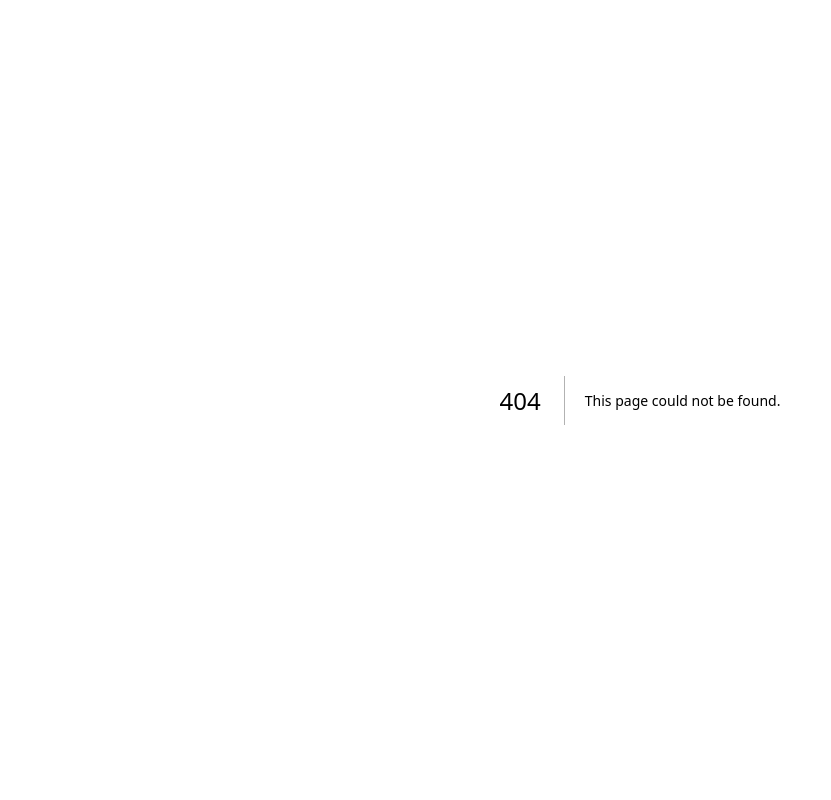
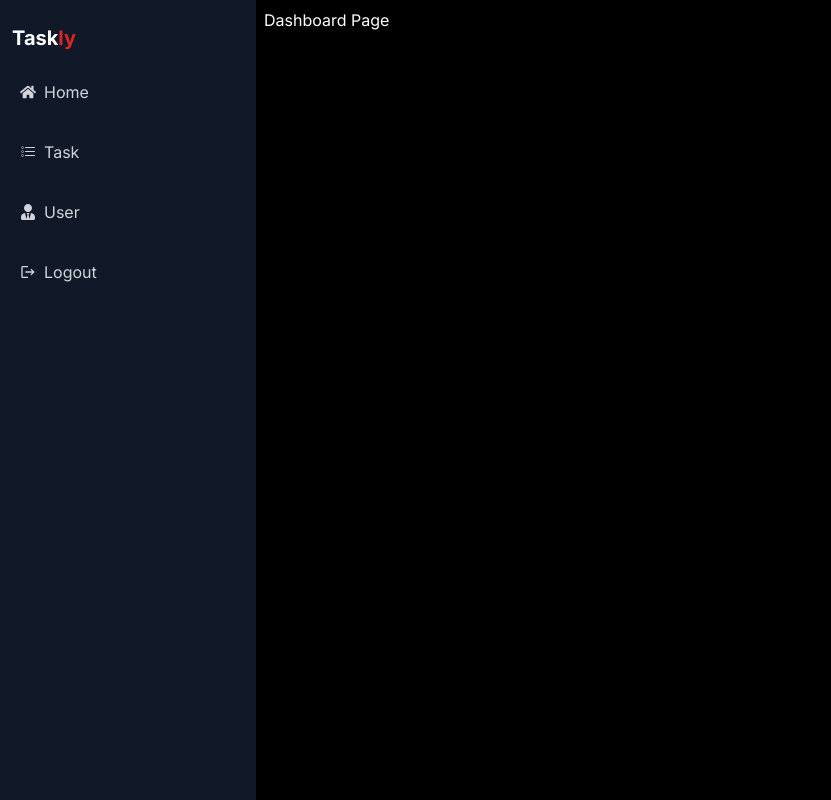
Before and after one commit to riteshk-007/Task-manager, a Next.js app: page /dashboard in a window 1280 px wide. Before the commit this address had no page. Shown: the whole page, without its empty margins (0-831 px from the left). Built offline with nearby package versions, Linux system fonts and the light colour scheme.

Commit message:
style- side navbar

```diff
--- a/app/api/login/route.js
+++ b/app/api/login/route.js
@@ -3,8 +3,10 @@ import { NextResponse } from "next/server";
 import bcrypt from "bcrypt";
 import jwt from "jsonwebtoken";
 import { cookies } from "next/headers";
+import connectDB from "@/db/MongoDB";
 
 export const POST = async (req) => {
+  await connectDB();
   const { email, password } = await req.json();
 
   if (!email || !password) {
--- /dev/null
+++ b/app/dashboard/layout.js
@@ -0,0 +1,12 @@
+import SideNav from "@/components/SideNav";
+
+const Layout = ({ children }) => {
+  return (
+    <div className="flex justify-end items-start">
+      <SideNav />
+      {children}
+    </div>
+  );
+};
+
+export default Layout;
--- /dev/null
+++ b/app/dashboard/page.js
@@ -0,0 +1,9 @@
+const page = () => {
+  return (
+    <div className="text-white w-full md:w-[calc(100%-256px)] h-screen p-2">
+      <h1>Dashboard Page</h1>
+    </div>
+  );
+};
+
+export default page;
--- /dev/null
+++ b/components/SideNav.js
@@ -0,0 +1,92 @@
+"use client";
+import Link from "next/link";
+import { FaHome, FaBars, FaUserTie } from "react-icons/fa";
+import { BsListTask } from "react-icons/bs";
+// import { FaUserTie } from "react-icons/gr";
+import { MdLogout, MdClose } from "react-icons/md";
+import { useState } from "react";
+
+const SideNav = () => {
+  const [isOpen, setIsOpen] = useState(false);
+  return (
+    <div>
+      <button
+        data-drawer-target="logo-sidebar"
+        data-drawer-toggle="logo-sidebar"
+        aria-controls="logo-sidebar"
+        type="button"
+        onClick={() => setIsOpen(!isOpen)}
+        className="inline-flex items-center p-2 mt-2 ml-3 text-sm  rounded-lg sm:hidden  focus:outline-none focus:ring-2  text-gray-400 hover:bg-gray-700 focus:ring-gray-600"
+      >
+        <span className="sr-only">Open sidebar</span>
+        <FaBars />
+      </button>
+      {isOpen && (
+        <button
+          data-drawer-target="logo-sidebar"
+          data-drawer-toggle="logo-sidebar"
+          aria-controls="logo-sidebar"
+          type="button"
+          onClick={() => setIsOpen(!isOpen)}
+          className="fixed right-2 top-1 md:hidden items-center p-1  mt-2 ml-3 text-sm  rounded-lg sm:hidden  focus:outline-none focus:ring-2  text-gray-400 hover:bg-gray-700 focus:ring-gray-600"
+        >
+          <span className="sr-only">close sidebar</span>
+          <MdClose fontSize={20} />
+        </button>
+      )}
+      <aside
+        className={
+          isOpen
+            ? "fixed top-0 left-0 z-40 w-64 h-screen transition-transform "
+            : "fixed top-0 left-0 z-40 w-64 h-screen transition-transform -translate-x-full sm:translate-x-0"
+        }
+      >
+        <div className="h-full px-3 py-4 overflow-y-auto bg-gray-900">
+          <Link href="/dashboard">
+            {" "}
+            <h1 className="font-bold text-white text-xl my-2">
+              Task<span className="text-red-600">ly</span>
+            </h1>
+          </Link>
+          <ul className="flex items-center justify-start my-5 flex-col gap-5 text-white">
+            <li className="flex w-full rounded-md">
+              <Link
+                href="/dashboard"
+                className="flex  items-center justify-start gap-2 p-2 text-gray-300 hover:bg-gray-700 hover:text-white rounded-md w-full hover:shadow-md"
+              >
+                <FaHome />
+                Home
+              </Link>
+            </li>
+            <li className="flex w-full rounded-md">
+              <Link
+                href="/dashboard"
+                className="flex  items-center justify-start gap-2 p-2 text-gray-300 hover:bg-gray-700 hover:text-white rounded-md w-full hover:shadow-md"
+              >
+                <BsListTask />
+                Task
+              </Link>
+            </li>
+            <li className="flex w-full rounded-md">
+              <Link
+                href="/dashboard"
+                className="flex  items-center justify-start gap-2 p-2 text-gray-300 hover:bg-gray-700 hover:text-white rounded-md w-full hover:shadow-md"
+              >
+                <FaUserTie />
+                User
+              </Link>
+            </li>
+            <li className="flex w-full rounded-md">
+              <span className="flex  items-center justify-start gap-2 p-2 text-gray-300 hover:bg-gray-700 hover:text-white rounded-md w-full hover:shadow-md">
+                <MdLogout />
+                Logout
+              </span>
+            </li>
+          </ul>
+        </div>
+      </aside>
+    </div>
+  );
+};
+
+export default SideNav;
--- a/context/ContextApi.js
+++ b/context/ContextApi.js
@@ -60,7 +60,7 @@ const ContextProvider = ({ children }) => {
       const data = await res.json();
       if (data) {
         toast.success("Login Successfull");
-        router.push("/");
+        router.push("/dashboard");
         setLoginUser({
           email: "",
           password: "",
```
Also changed, not shown: middleware.js (+5 -4 lines).
